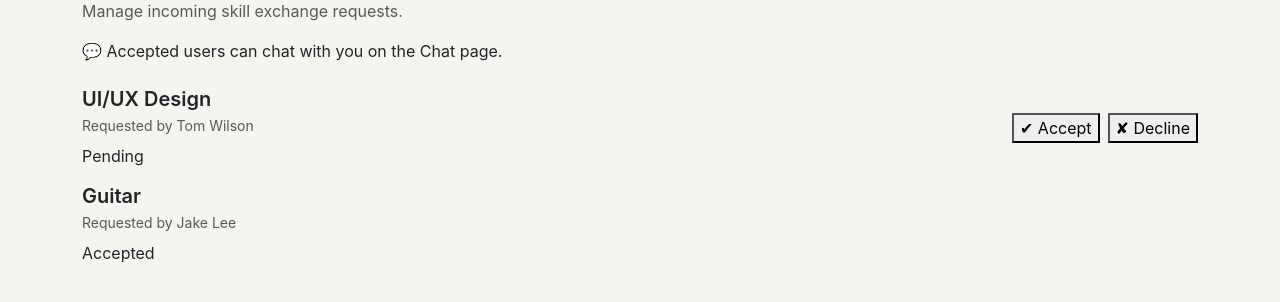
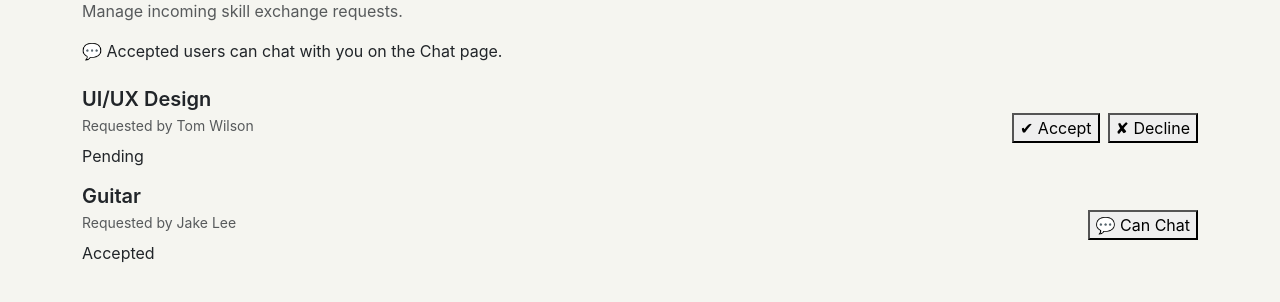
Before and after one commit to sahilppatel1807/skill_swap, a Python web app: template templates/requests.html in a window 1280 px wide. Shown: the part 161-463 px from the top of the page. Run offline with Jinja, Linux system fonts and the light colour scheme; the template is opened without the code that fills it, so the values that code supplies are empty.

Commit message:
Add Can Chat button to Guitar card

```diff
--- a/templates/requests.html
+++ b/templates/requests.html
@@ -35,10 +35,7 @@
                 <p class="text-muted mb-2 small">Requested by Jake Lee</p>
                 <span class="badge-accepted">Accepted</span>
             </div>
-
-
+            <button class="btn-can-chat">💬 Can Chat</button>
         </div>
-
-
     </div>
     {% endblock %}
```
